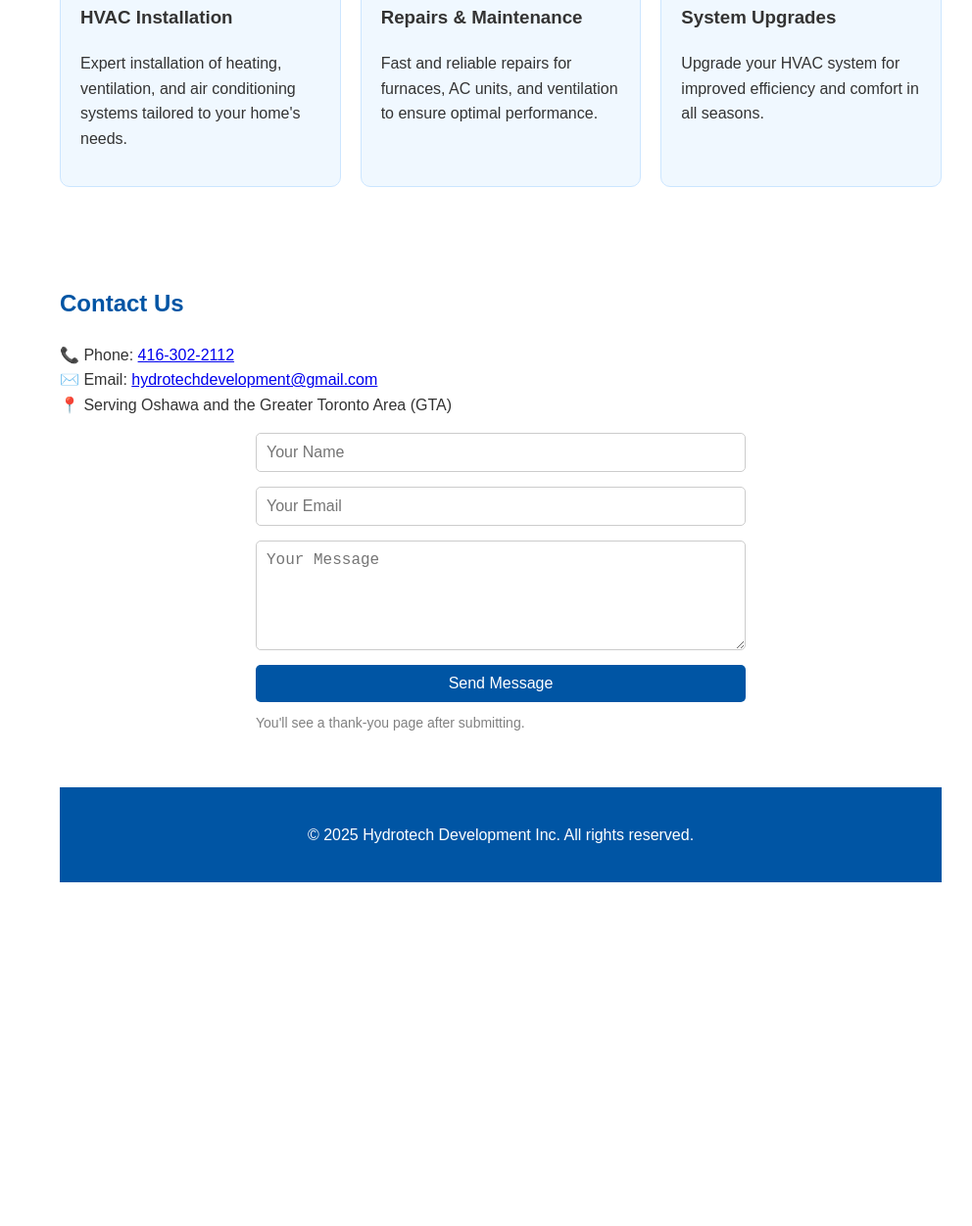
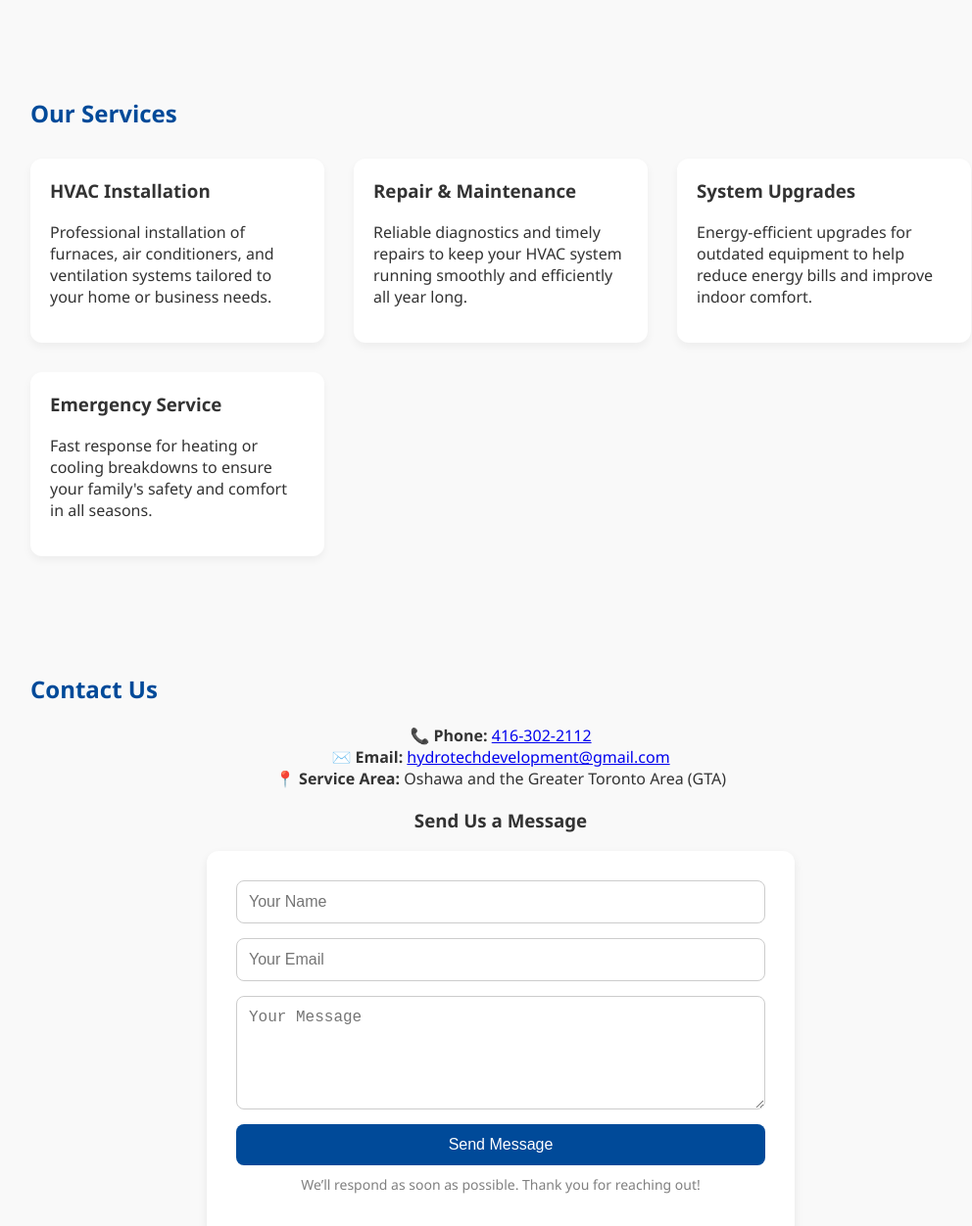
Before and after one commit to hydrotechdevelopment/hydrotech-website, a plain HTML site: page index.html in a window 1280 px wide. Shown: the part 765-2017 px from the top of the page at 98% size, without its empty margins (129-1121 px from the left). Before the commit the page ends 1706 px from the top, so only its background shows below. Drawn offline with Linux system fonts and the light colour scheme.

Commit message:
Update index.html

```diff
--- a/index.html
+++ b/index.html
@@ -5,21 +5,126 @@
   <meta name="viewport" content="width=device-width, initial-scale=1.0" />
   <title>Hydrotech Development Inc.</title>
   <style>
-    body { font-family: Arial, sans-serif; margin:0; padding:0; line-height:1.6; color:#333; background:white;}
-    header { background:#0055A4; color:#fff; padding:20px 0; text-align:center;}
-    nav a { color:white; margin:0 15px; text-decoration:none; font-weight:bold;}
-    nav a:hover { text-decoration:underline; }
-    section { padding:40px 20px; max-width:900px; margin:auto;}
-    h1,h2 { color:#0055A4;}
-    .services { display:grid; grid-template-columns:repeat(auto-fit,minmax(200px,1fr)); gap:20px;}
-    .service-card { background:#f0f8ff; padding:20px; border-radius:10px; border:1px solid #cce6ff;}
-    form { display:flex; flex-direction:column; max-width:500px; margin:auto;}
-    input, textarea { margin-bottom:15px; padding:10px; font-size:16px; border:1px solid #ccc; border-radius:5px;}
-    button { background:#0055A4; color:white; padding:10px; font-size:16px; border:none; border-radius:5px; cursor:pointer;}
-    button:hover { background:#003f7d;}
-    footer { background:#0055A4; color:white; text-align:center; padding:20px; margin-top:40px; }
-    @media(max-width:600px){
-      nav a { display:block; margin:10px 0;}
+    * {
+      box-sizing: border-box;
+    }
+
+    body {
+      font-family: 'Segoe UI', sans-serif;
+      margin: 0;
+      padding: 0;
+      background: #f9f9f9;
+      color: #333;
+    }
+
+    header {
+      background: #004a99;
+      color: white;
+      padding: 30px 20px;
+      text-align: center;
+      box-shadow: 0 2px 10px rgba(0, 0, 0, 0.1);
+    }
+
+    nav a {
+      color: white;
+      margin: 0 15px;
+      text-decoration: none;
+      font-weight: 500;
+    }
+
+    nav a:hover {
+      text-decoration: underline;
+    }
+
+    section {
+      padding: 50px 20px;
+      max-width: 1000px;
+      margin: auto;
+    }
+
+    h1, h2 {
+      color: #004a99;
+    }
+
+    .intro {
+      text-align: center;
+      font-size: 1.2rem;
+      line-height: 1.7;
+    }
+
+    .services {
+      display: grid;
+      grid-template-columns: repeat(auto-fit, minmax(280px, 1fr));
+      gap: 30px;
+      margin-top: 30px;
+    }
+
+    .service-card {
+      background: white;
+      padding: 20px;
+      border-radius: 12px;
+      box-shadow: 0 4px 8px rgba(0,0,0,0.05);
+    }
+
+    .service-card h3 {
+      margin-top: 0;
+    }
+
+    .about-text {
+      line-height: 1.7;
+      font-size: 1.05rem;
+    }
+
+    form {
+      background: white;
+      padding: 30px;
+      border-radius: 12px;
+      box-shadow: 0 4px 10px rgba(0,0,0,0.08);
+      max-width: 600px;
+      margin: auto;
+      display: flex;
+      flex-direction: column;
+    }
+
+    input, textarea {
+      margin-bottom: 15px;
+      padding: 12px;
+      border: 1px solid #ccc;
+      border-radius: 8px;
+      font-size: 1rem;
+    }
+
+    button {
+      background: #004a99;
+      color: white;
+      padding: 12px;
+      font-size: 1rem;
+      border: none;
+      border-radius: 8px;
+      cursor: pointer;
+    }
+
+    button:hover {
+      background: #003366;
+    }
+
+    footer {
+      background: #004a99;
+      color: white;
+      text-align: center;
+      padding: 20px;
+      margin-top: 50px;
+    }
+
+    @media (max-width: 600px) {
+      nav a {
+        display: block;
+        margin: 10px 0;
+      }
+
+      .intro {
+        font-size: 1rem;
+      }
     }
   </style>
 </head>
@@ -36,13 +141,20 @@
   </header>
 
   <section id="home">
-  <h2>Welcome to Hydrotech Development Inc.</h2>
-  <p>Providing reliable HVAC solutions across Oshawa and the GTA. Quality installation, repair, and maintenance services to keep your home comfortable year-round.</p>
+    <h2>Reliable HVAC Services Across the GTA</h2>
+    <p class="intro">
+      With over a decade of experience, Hydrotech Development Inc. delivers trusted heating, ventilation, and air conditioning services throughout Oshawa and the Greater Toronto Area.
+      We specialize in high-quality workmanship, honest service, and efficient solutions to keep your home or business comfortable year-round.
+    </p>
   </section>
 
   <section id="about">
     <h2>About Us</h2>
-  <p>Hydrotech Development Inc. is owned by Vadzim Lapin, a certified 4th Class Operating Engineer with extensive HVAC expertise. Fluent in English and Russian, Vadzim ensures clear communication and professional results for every client.</p>
+    <p class="about-text">
+      Founded and operated by <strong>Vadzim Lapin</strong>, a certified <strong>4th Class Operating Engineer</strong>, Hydrotech Development Inc. is built on professionalism, technical expertise, and client care.
+      Fluent in English and Russian, Vadzim has extensive experience in residential HVAC systems and ensures that every project meets the highest industry standards.
+      We are committed to clear communication, timely service, and long-lasting results.
+    </p>
   </section>
 
   <section id="services">
@@ -50,37 +162,45 @@
     <div class="services">
       <div class="service-card">
         <h3>HVAC Installation</h3>
-      <p>Expert installation of heating, ventilation, and air conditioning systems tailored to your home's needs.</p>
+        <p>Professional installation of furnaces, air conditioners, and ventilation systems tailored to your home or business needs.</p>
       </div>
       <div class="service-card">
-      <h3>Repairs & Maintenance</h3>
-      <p>Fast and reliable repairs for furnaces, AC units, and ventilation to ensure optimal performance.</p>
+        <h3>Repair & Maintenance</h3>
+        <p>Reliable diagnostics and timely repairs to keep your HVAC system running smoothly and efficiently all year long.</p>
       </div>
       <div class="service-card">
         <h3>System Upgrades</h3>
-      <p>Upgrade your HVAC system for improved efficiency and comfort in all seasons.</p>
+        <p>Energy-efficient upgrades for outdated equipment to help reduce energy bills and improve indoor comfort.</p>
+      </div>
+      <div class="service-card">
+        <h3>Emergency Service</h3>
+        <p>Fast response for heating or cooling breakdowns to ensure your family's safety and comfort in all seasons.</p>
       </div>
     </div>
   </section>
 
   <section id="contact">
     <h2>Contact Us</h2>
-  <p>📞 Phone: <a href="tel:4163022112">416-302-2112</a><br>
-  ✉️ Email: <a href="mailto:hydrotechdevelopment@gmail.com">hydrotechdevelopment@gmail.com</a><br>
-  📍 Serving Oshawa and the Greater Toronto Area (GTA)</p>
+    <p style="text-align: center;">
+      📞 <strong>Phone:</strong> <a href="tel:4163022112">416-302-2112</a><br>
+      ✉️ <strong>Email:</strong> <a href="mailto:hydrotechdevelopment@gmail.com">hydrotechdevelopment@gmail.com</a><br>
+      📍 <strong>Service Area:</strong> Oshawa and the Greater Toronto Area (GTA)
+    </p>
+
+    <h3 style="text-align: center;">Send Us a Message</h3>
     <form action="https://formspree.io/f/xwpqvjjp" method="POST">
       <input type="text" name="name" placeholder="Your Name" required />
       <input type="email" name="email" placeholder="Your Email" required />
       <textarea name="message" placeholder="Your Message" rows="5" required></textarea>
       <button type="submit">Send Message</button>
-  <p style="font-size:14px; color:gray; margin-top:10px;">
-    You'll see a thank-you page after submitting.
+      <p style="font-size: 14px; color: gray; margin-top: 10px; text-align: center;">
+        We’ll respond as soon as possible. Thank you for reaching out!
       </p>
     </form>
-
+  </section>
 
   <footer>
-  <p>© 2025 Hydrotech Development Inc. All rights reserved.</p>
+    <p>© 2025 Hydrotech Development Inc. | Website built by Vlad Lapin</p>
   </footer>
 
 </body>
```
Lines whose indentation alone changed are shown as unchanged.
